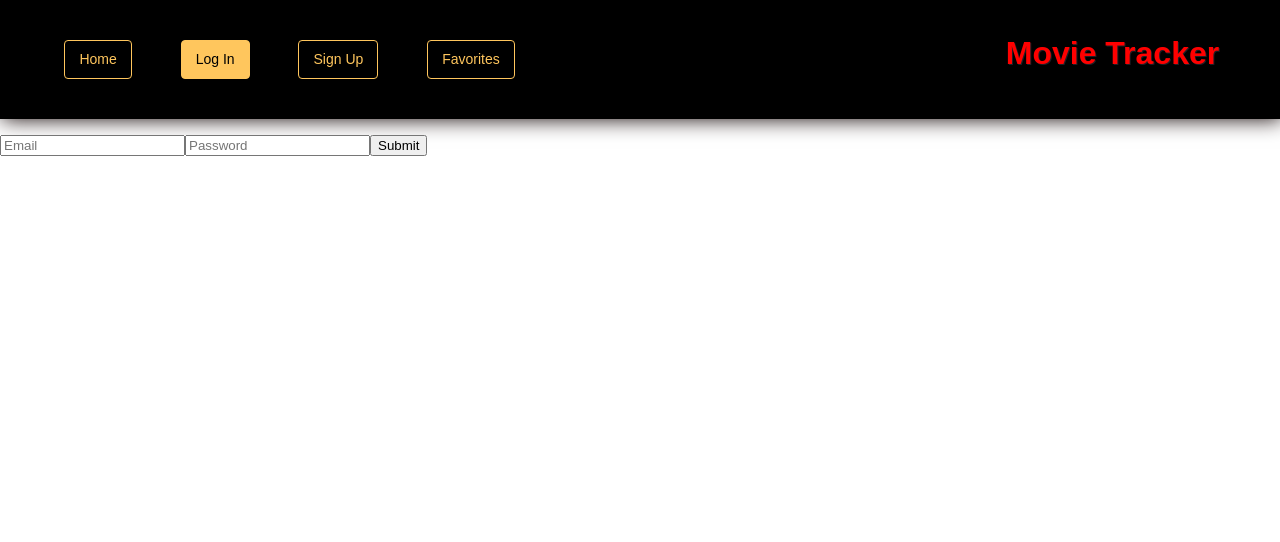
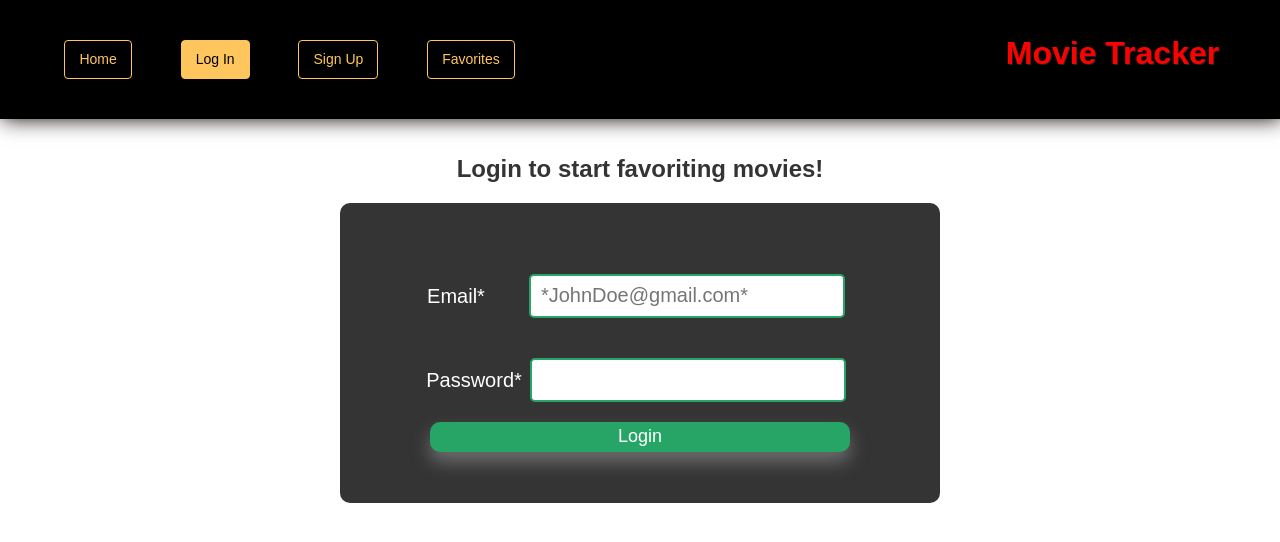
Before and after one commit to tonyr729/movie-tracker, a React (Create React App) app: page /login in a window 1280 px wide. Shown: the top 542 px of the page. Built offline with nearby package versions, Linux system fonts and the light colour scheme; no server answers.

Commit message:
Style login compnent

```diff
--- a/src/Components/Stateful/Login/Login.css
+++ b/src/Components/Stateful/Login/Login.css
@@ -0,0 +1,64 @@
+.login-container {
+  width: 100vw;
+  display: flex;
+  justify-content: center;
+  align-items: center;
+  flex-direction: column;
+}
+
+.login {
+  display: flex;
+  flex-direction: column;
+  justify-content: center;
+  align-items: center;
+  background-color: #353434;
+  height: 300px;
+  width: 600px;
+  border-radius: 10px;
+}
+
+.login-input {
+  height: 38px;
+  width: 300px;
+  margin: 20px 8px;
+  border: solid 2px #26a566;
+  border-radius: 5px;
+  padding-left: 10px;
+  font-size: 20px;
+}
+
+.email-input {
+  margin-left: 44px;
+}
+
+.login-input::placeholder {
+  font-size: 20px;
+}
+
+label {
+  font-size: 20px;
+  color: white;
+}
+
+.login-button {
+  width: 420px;
+  height: 30px;
+  font-size: 18px;
+  background-color: #26a566;
+  color: white;
+  border-radius: 10px;
+  transition: 0.3s;
+  box-shadow: 0 10px 18px rgb(109, 109, 109);
+  border: none;
+  outline: none;
+}
+
+h2 {
+  color: #353434;
+}
+
+.login-button:hover {
+  cursor: pointer;
+  /* background-color: rgb(30, 90, 202); */
+  box-shadow: 0 6px 18px #777;
+}
--- a/src/Components/Stateful/Login/Login.js
+++ b/src/Components/Stateful/Login/Login.js
@@ -1,4 +1,5 @@
 import React, { Component } from 'react';
+import './Login.css';
 import { signIn } from './../../../Helpers/apiCalls';
 import { login } from '../../../Actions/actions';
 import { connect } from 'react-redux';
@@ -46,19 +47,26 @@ class Login extends Component {
   render() {
 
     return (
-      <div>
-        <form onSubmit={this.handleSubmit}>
+      <div className='login-container'>
+        <h2> Login to start favoriting movies! </h2>
+        <form onSubmit={this.handleSubmit}
+          className='login'>
+          <label className='email-label'>Email*
             <input type="text"
-            placeholder='Email'
+              placeholder='*JohnDoe@gmail.com*'
               onChange={this.handleSignin}
               value={this.state.email}
-            name="email"/>
+              name="email"
+              className='login-input email-input'/>
+          </label>
+          <label className='password-label'>Password*
             <input type="text"
-            placeholder='Password'
               onChange={this.handleSignin}
               value={this.state.password}
-            name="password"/>
-          <button>Submit</button>
+              name="password"
+              className='login-input'/>
+          </label>
+          <button className='login-button'>Login</button>
         </form>
         { this.state.status }
       </div>
```
Lines whose indentation alone changed are shown as unchanged.
